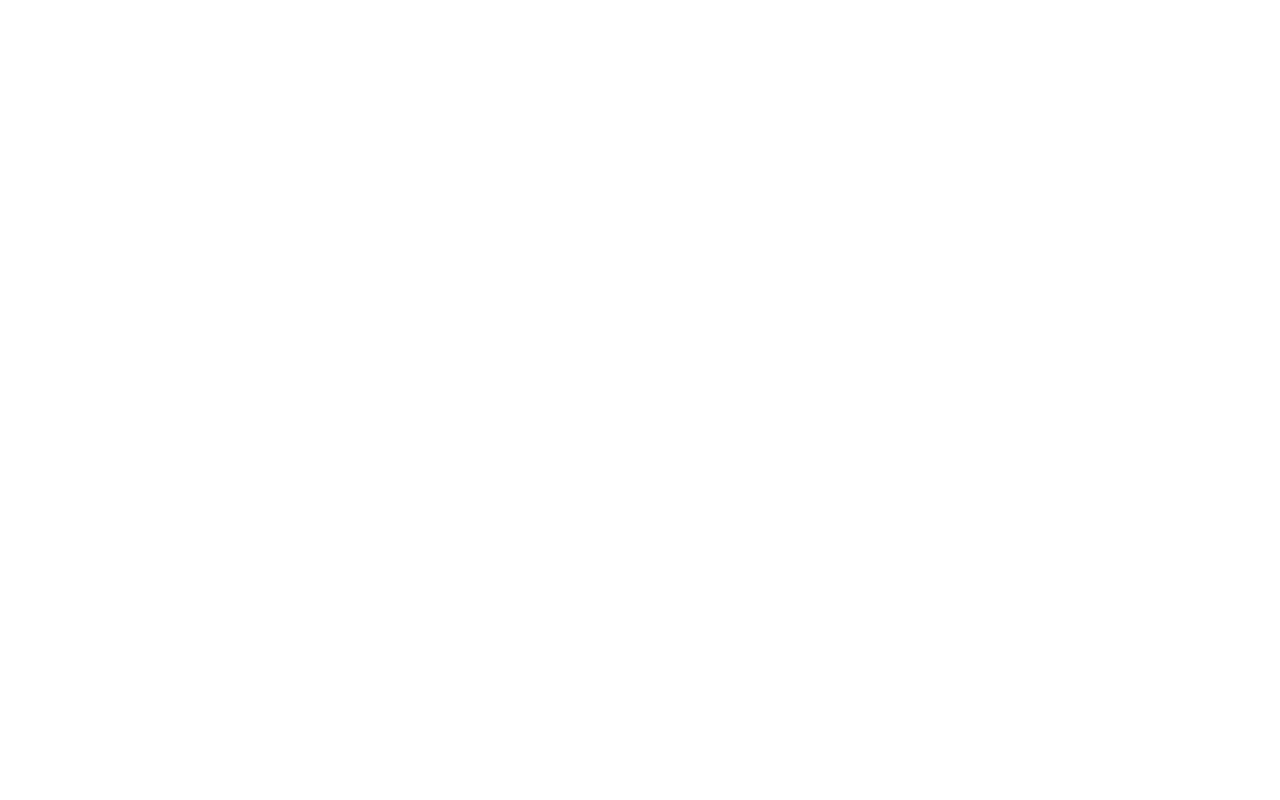
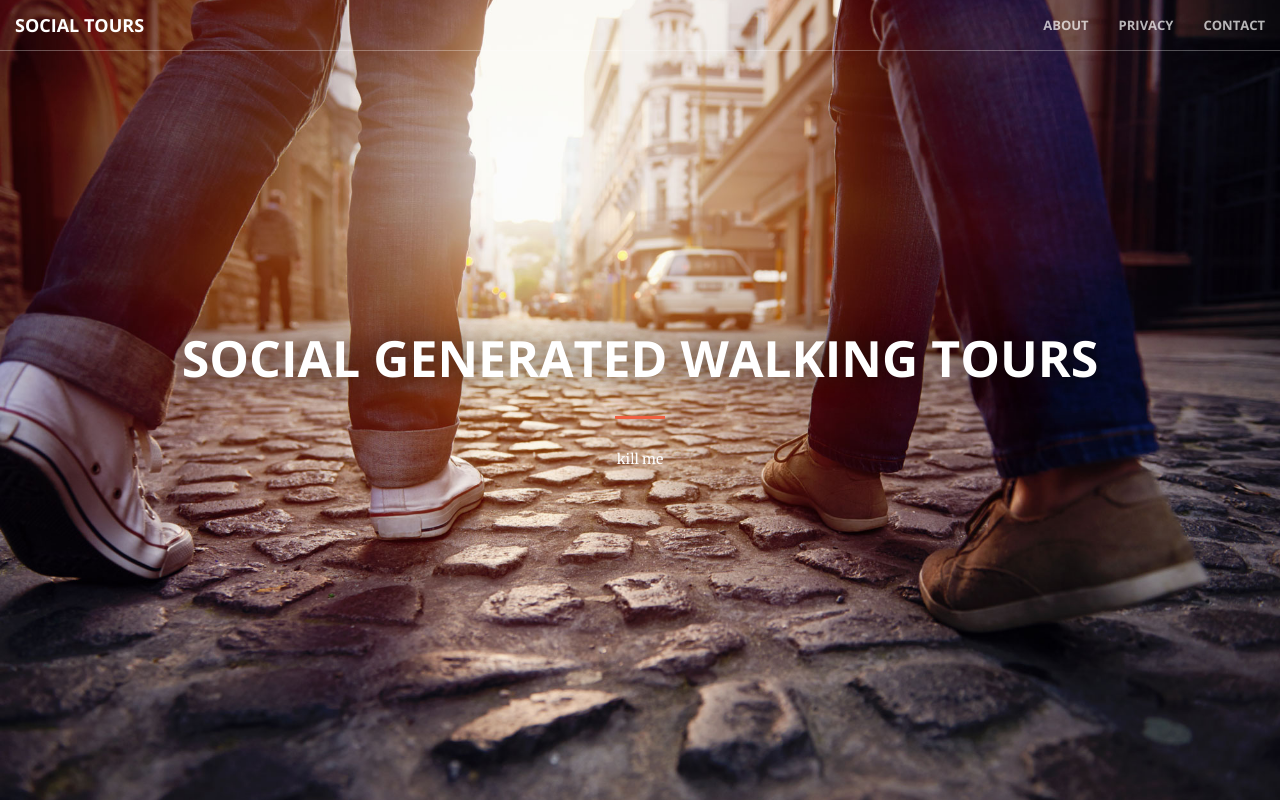
Before and after one commit to yangalav/routejs-66, a website: page public/index.html at #!/map in a window 1280 px wide. Drawn offline with nearby package versions, Linux system fonts and the light colour scheme; some packages are replaced by stand-ins of ours.

Commit message:
fixed ngview back to div

```diff
--- a/public/app.js
+++ b/public/app.js
@@ -7,7 +7,14 @@ angular.module("mapApp", [
     templateUrl: "/home/home.html",
     controller: "homeCtrl"
   })
+  .when('/map', {
+    templateUrl: "/map/map.html",
+    controller: "mapCtrl"
+  })
 })
 .controller('homeCtrl', function($scope) {
 
-});
+})
+.controller('mapCtrl', function($scope) {
+  $scope.message = 'kill me'
+})
--- a/public/index.html
+++ b/public/index.html
@@ -25,8 +25,30 @@
 <![endif]-->
 </head>
 
-
-<body ng-view></body>
-
+<body id="page-top">
+<nav id="mainNav" class="navbar navbar-default navbar-fixed-top">
+  <div class="container-fluid">
+    <div class="navbar-header">
+      <button type="button" class="navbar-toggle collapsed" data-toggle="collapse" data-target="#bs-example-navbar-collapse-1"> <span class="sr-only">Toggle navigation</span> Menu <i class="fa fa-bars"></i> </button>
+      <a class="navbar-brand page-scroll" href="#page-top">Social Tours</a>
+    </div>
+    <div class="collapse navbar-collapse" id="bs-example-navbar-collapse-1">
+      <ul class="nav navbar-nav navbar-right">
+        <li> <a class="page-scroll" href="#">About</a> </li>
+        <li> <a class="page-scroll" href="#">Privacy</a> </li>
+        <li> <a class="page-scroll" href="#">Contact</a> </li>
+      </ul>
+    </div>
+  </div>
+</nav>
+<header>
+  <div class="header-content">
+    <div class="header-content-inner">
+      <h1 id="homeHeading">Social Generated Walking Tours</h1>
+      <hr>
+      <div ng-view></div>
+    </div>
+  </div>
+</header>
 </body>
 </html>
--- a/public/map/map.html
+++ b/public/map/map.html
@@ -13,6 +13,10 @@ src="https://maps.googleapis.com/maps/api/js?key=AIzaSyB1UTnVbSM-Wr3mG4ZOcCnv8Kz
 </script>
 </body>
 </html> -->
+
+<div>
+  {{ message }}
+</div>
 
 
 
```
Also changed, not shown: public/home/home.html (+1 -24 lines).
